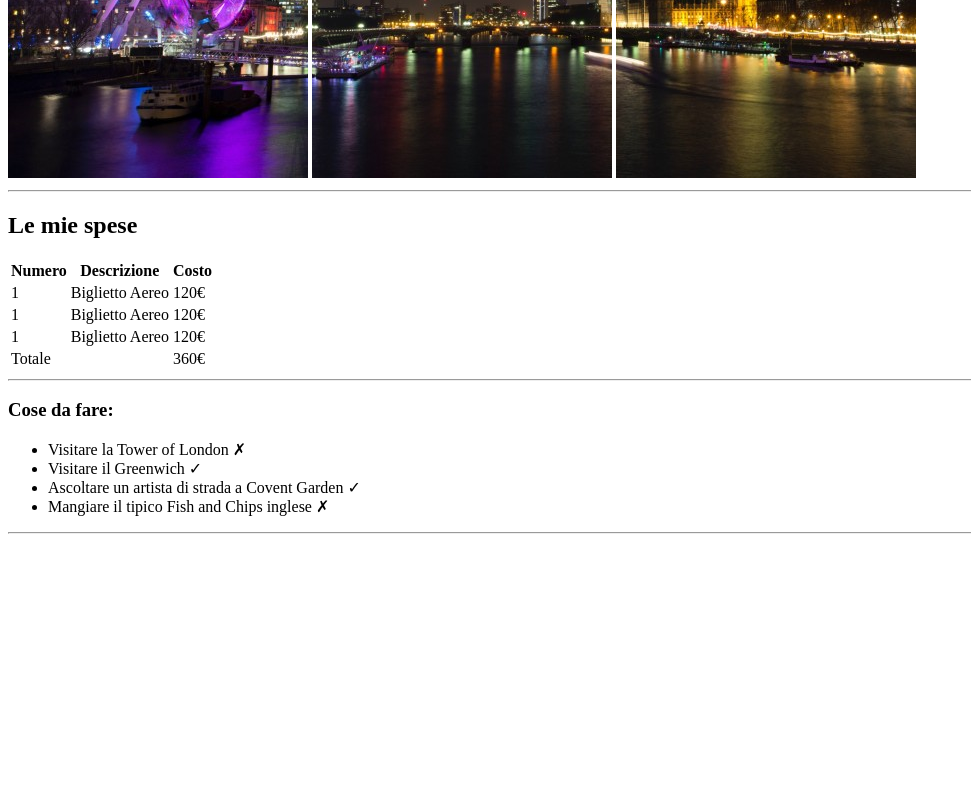
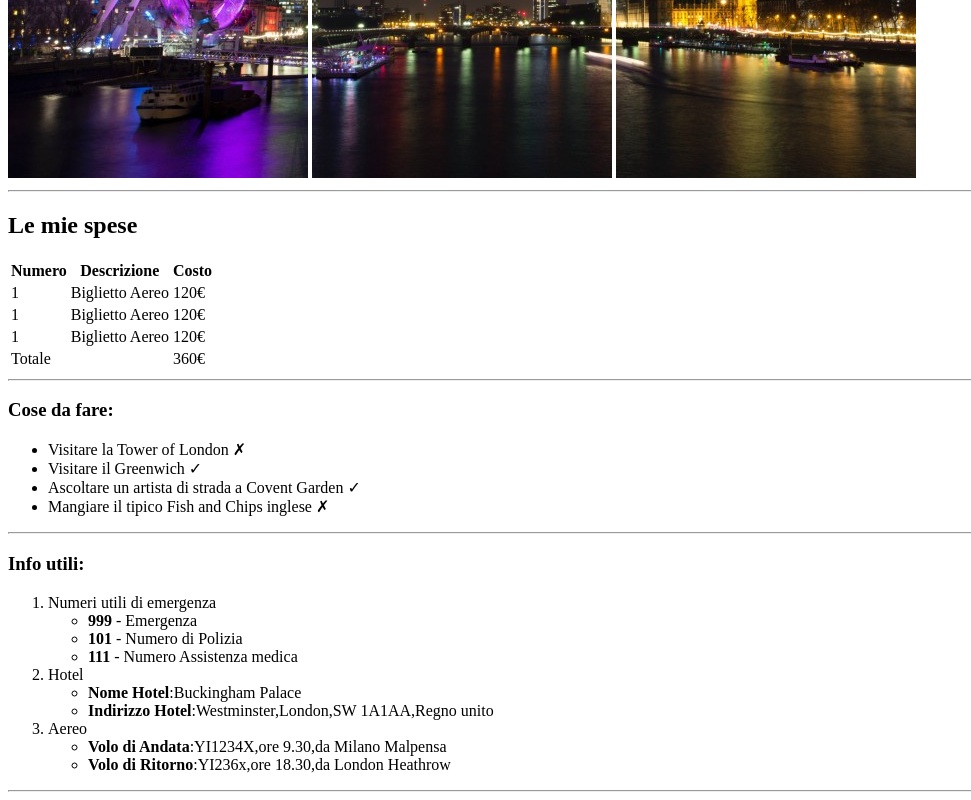
Before and after one commit to IlarioForcherio/html-london-trip, a plain HTML site: page index.html in a window 1280 px wide. Shown: the part 502-1302 px from the top of the page, without its empty margins (0-971 px from the left). Before the commit the page ends 1044 px from the top, so only its background shows below. Drawn offline with Linux system fonts and the light colour scheme.

Commit message:
Info Utili

```diff
--- a/index.html
+++ b/index.html
@@ -72,6 +72,39 @@
     </div>
     <hr>
 
+    <!-- Info Utili-->
+    <div>
+        <h3>Info utili:</h3>
+         <ol>
+            <li>Numeri utili di emergenza</li>
+            <ul>
+                <li><b>999</b>  - Emergenza</li>
+                <li><b>101</b>  - Numero di Polizia</li>
+                <li> <b>111</b> - Numero Assistenza medica</li>
+            </ul>
+
+            <li>Hotel</li>
+            <ul>
+                <li><b>Nome Hotel</b>:Buckingham Palace </li>
+                <li><b>Indirizzo Hotel</b>:Westminster,London,SW 1A1AA,Regno unito </li>
+            </ul>
+            <li>Aereo</li>
+            <ul>
+                <li><b>Volo di Andata</b>:YI1234X,ore 9.30,da Milano Malpensa </li>
+                <li><b>Volo di Ritorno</b>:YI236x,ore 18.30,da London Heathrow  </li>
+            </ul>
+         </ol>
+
+     </div>
+     <hr>
+
+
+
+
+
+
+
+
 
 
 
```
